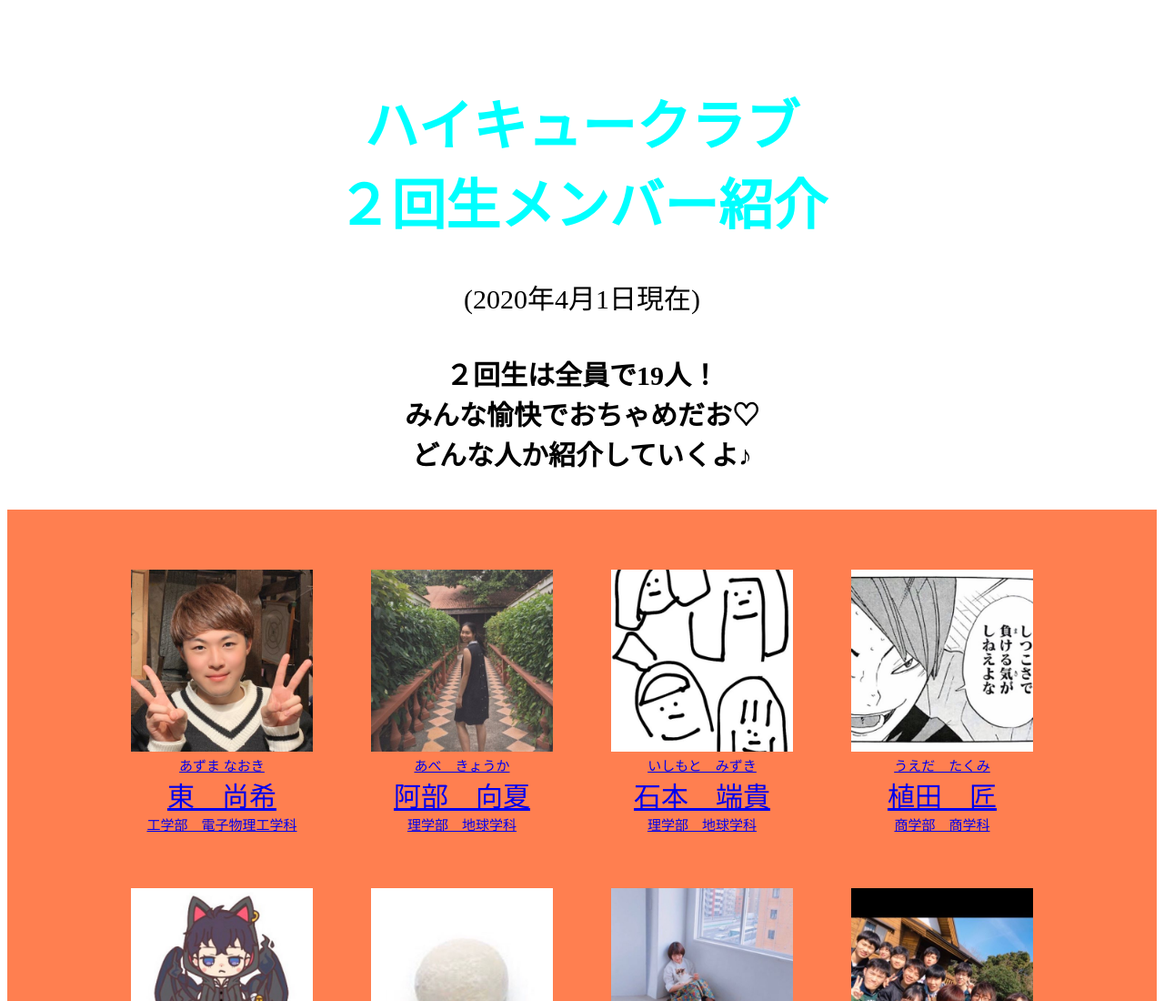
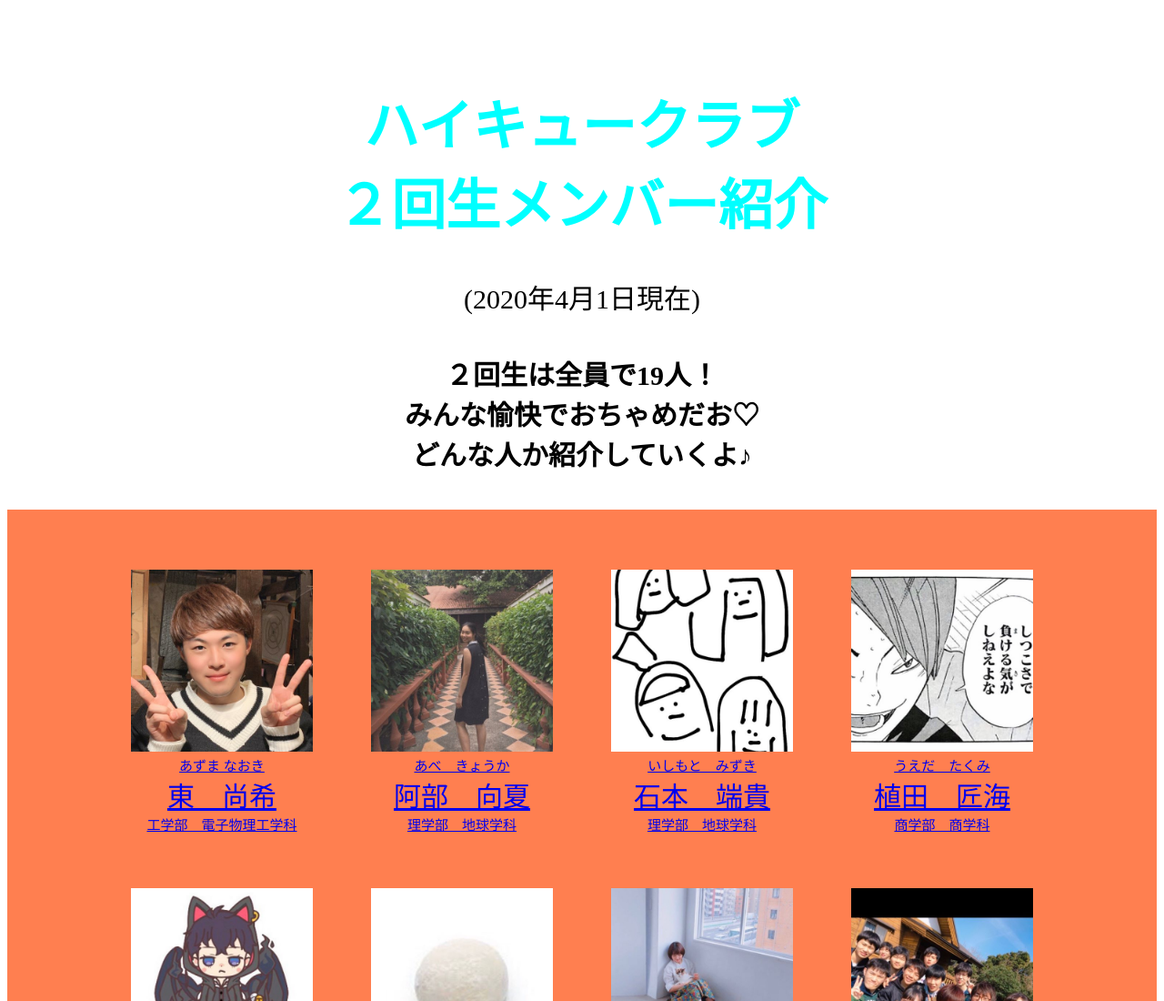
Before and after one commit to 1q2w3e-4r5t6y/haikyu, a plain HTML site: page index.html in a window 1280 px wide. Shown: the top 1100 px of the page at 91% size. Drawn offline with Linux system fonts and the light colour scheme.

Commit message:
Update index.html

```diff
--- a/index.html
+++ b/index.html
@@ -48,7 +48,7 @@
         <a href="https://1q2w3e-4r5t6y.github.io/haikyu_takumi/">
          <img src="takumi.jpg" width="200" height="200">
          <div class="kana_1">うえだ　たくみ</div>
-         <div class="kanji_1">植田　匠</div>
+         <div class="kanji_1">植田　匠海</div>
          <div class="gakubu_1">商学部　商学科</div>
         </a>
       </li>
```
